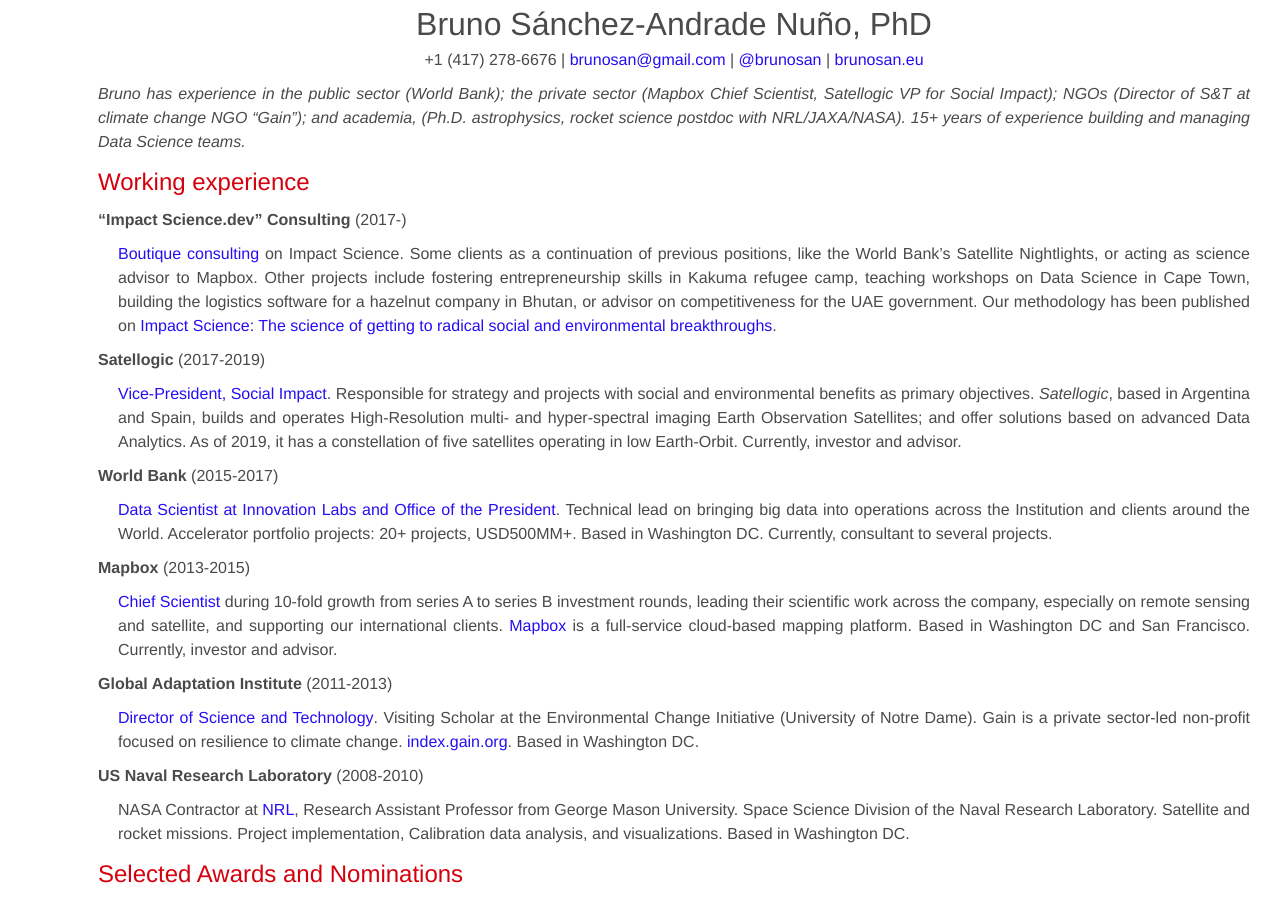
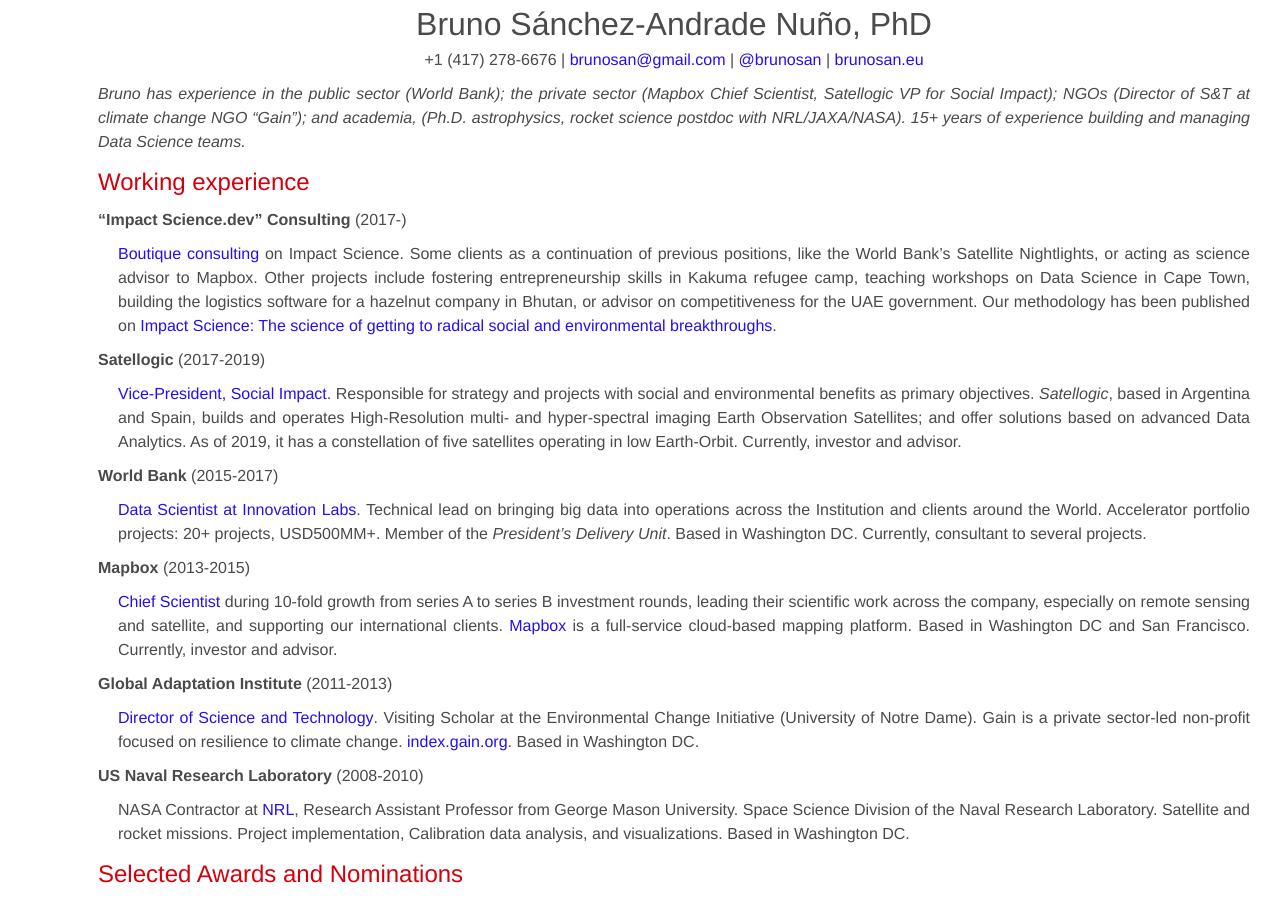
Before and after one commit to brunosan/cv, a Jekyll site: the page built from index.md, in a window 1280 px wide and 900 px high. Built offline with Jekyll 4.4.1, drawn with Linux system fonts in a browser that asks for light colours.

Commit message:
tweak WB

```diff
--- a/index.md
+++ b/index.md
@@ -18,7 +18,7 @@
 
 
 **World Bank** (2015-2017)
- >[Data Scientist at Innovation Labs and Office of the President](http://blogs.worldbank.org/voices/big-data-davos-year-later-delivering-innovation-value). Technical lead on bringing big data into operations across the Institution and clients around the World. Accelerator portfolio projects: 20+ projects, USD500MM+. Based in Washington DC. Currently, consultant to several projects.
+ >[Data Scientist at Innovation Labs](http://blogs.worldbank.org/voices/big-data-davos-year-later-delivering-innovation-value). Technical lead on bringing big data into operations across the Institution and clients around the World. Accelerator portfolio projects: 20+ projects, USD500MM+. Member of the *President's Delivery Unit*. Based in Washington DC. Currently, consultant to several projects.
 
 **Mapbox** (2013-2015)
  >[Chief Scientist](https://blog.mapbox.com/bruno-s-225-nchez-andrade-nu-241-o-joins-mapbox-as-chief-scientist-b3729d019801) during 10-fold growth from series A to series B investment rounds, leading their scientific work across the company, especially on remote sensing and satellite, and supporting our international clients. [Mapbox](http://mapbox.com) is a full-service cloud-based mapping platform.  Based in Washington DC and San Francisco. Currently, investor and advisor.
```
